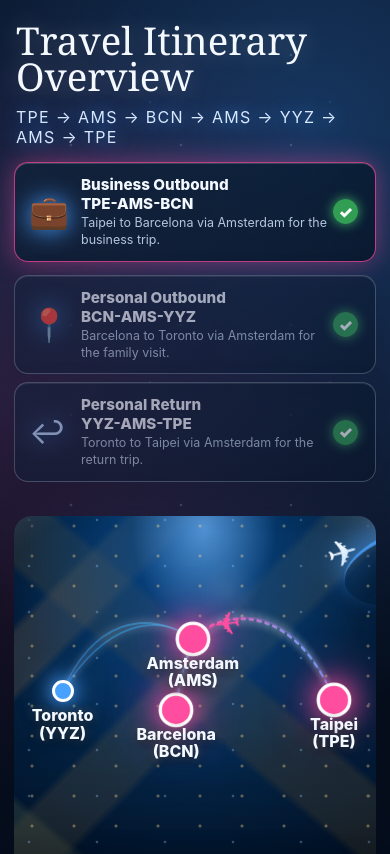
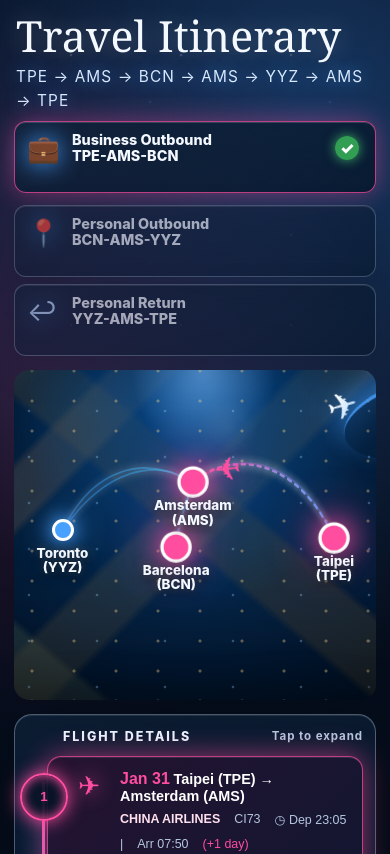
Before and after one commit to albert072111-hue/travel-itinerary, a plain HTML site: page index.html in a window 390 px wide. Shown: the top 854 px of the page. Drawn offline with Linux system fonts and the light colour scheme.

Commit message:
Update index.html

```diff
--- a/index.html
+++ b/index.html
@@ -78,6 +78,10 @@
       text-shadow: 0 0 24px rgba(255,255,255,.26);
     }
 
+    .desktop-title-word {
+      display: inline;
+    }
+
     .route-line {
       margin-top: 12px;
       color: #d8e9ff;
@@ -98,6 +102,10 @@
       padding: 18px 16px;
       min-height: calc(100vh - 36px);
       min-width: 0;
+    }
+
+    .section-heading {
+      display: none;
     }
 
     .timeline {
@@ -489,6 +497,11 @@
 
     .info-card.faded { opacity: .62; }
 
+    .info-card.faded .check {
+      opacity: 0;
+      transform: scale(.72);
+    }
+
     .card-icon {
       font-size: 2.65rem;
       color: #b9d9ff;
@@ -550,6 +563,7 @@
         grid-template-columns: 1fr;
         grid-template-rows: auto auto auto auto;
         padding: 14px;
+        gap: 14px;
       }
 
       header,
@@ -577,6 +591,52 @@
     }
 
     @media (max-width: 620px) {
+      header {
+        padding-top: 2px;
+      }
+
+      h1 {
+        font-size: clamp(2.15rem, 11vw, 2.9rem);
+        line-height: .92;
+        max-width: 330px;
+      }
+
+      .desktop-title-word {
+        display: none;
+      }
+
+      .route-line {
+        margin-top: 10px;
+        font-size: .96rem;
+        line-height: 1.5;
+        letter-spacing: .07em;
+      }
+
+      .timeline-shell {
+        border-radius: 18px;
+        padding: 14px 12px;
+      }
+
+      .section-heading {
+        display: flex;
+        align-items: center;
+        justify-content: space-between;
+        margin: 0 0 12px 36px;
+        color: #eaf4ff;
+        font-size: .78rem;
+        font-weight: 800;
+        letter-spacing: .16em;
+        text-transform: uppercase;
+      }
+
+      .section-heading span:last-child {
+        color: var(--muted);
+        font-size: .72rem;
+        font-weight: 700;
+        letter-spacing: .08em;
+        text-transform: none;
+      }
+
       .leg {
         grid-template-columns: 38px 1fr;
         padding-right: 10px;
@@ -585,29 +645,34 @@
       .airline-icon { font-size: 1.65rem; }
       .route { font-size: .9rem; }
       .meta { font-size: .78rem; }
-      .bottom { grid-template-columns: 1fr; }
+      .bottom {
+        grid-template-columns: 1fr;
+        gap: 0;
+        padding-bottom: 0;
+      }
       .nav-btn { display: none; }
       .cards {
         grid-auto-flow: row;
         grid-auto-columns: unset;
         grid-template-columns: 1fr;
-        gap: 8px;
+        gap: 7px;
         overflow: visible;
-        padding: 2px 0 8px;
+        padding: 0;
       }
       .info-card {
-        min-height: 84px;
+        min-height: 72px;
         grid-template-columns: 1fr 28px;
         justify-items: start;
         align-items: center;
         text-align: left;
-        padding: 12px 14px;
+        padding: 10px 12px;
+        border-radius: 12px;
       }
       .info-card > div:first-child {
         display: grid;
-        grid-template-columns: 42px 1fr;
-        grid-template-rows: auto auto auto;
-        column-gap: 10px;
+        grid-template-columns: 36px 1fr;
+        grid-template-rows: auto auto;
+        column-gap: 9px;
         align-items: center;
         width: 100%;
       }
@@ -616,25 +681,36 @@
         grid-column: 2;
       }
       .card-icon {
-        grid-row: 1 / 4;
-        font-size: 2rem;
+        grid-row: 1 / 3;
+        font-size: 1.65rem;
       }
       .card-title {
         margin-top: 0;
-        font-size: .95rem;
+        font-size: .9rem;
+        line-height: 1.12;
       }
       .card-copy {
-        margin-top: 2px;
-        font-size: .78rem;
+        display: none;
       }
       .check {
         margin-top: 0;
-        width: 25px;
-        height: 25px;
+        width: 24px;
+        height: 24px;
       }
       .dots { display: none; }
-      .globe-stage { min-height: 360px; }
-      .earth { left: -36%; right: -34%; height: 540px; min-height: 420px; }
+      .globe-stage {
+        min-height: 330px;
+        border-radius: 15px;
+      }
+      .earth { left: -36%; right: -34%; height: 510px; min-height: 390px; }
+      .city-label {
+        font-size: .84rem;
+        line-height: 1.05;
+      }
+      .marker.active {
+        width: 28px;
+        height: 28px;
+      }
       .sky-plane::after { width: 140px; right: -118px; }
     }
   </style>
@@ -642,11 +718,15 @@
 <body>
   <main class="app">
     <aside class="timeline-shell" aria-label="Flight timeline">
+      <div class="section-heading">
+        <span>Flight Details</span>
+        <span>Tap to expand</span>
+      </div>
       <div class="timeline" id="timeline"></div>
     </aside>
 
     <header>
-      <h1>Travel Itinerary Overview</h1>
+      <h1>Travel Itinerary <span class="desktop-title-word">Overview</span></h1>
       <div class="route-line">TPE → AMS → BCN → AMS → YYZ → AMS → TPE</div>
     </header>
 
```
